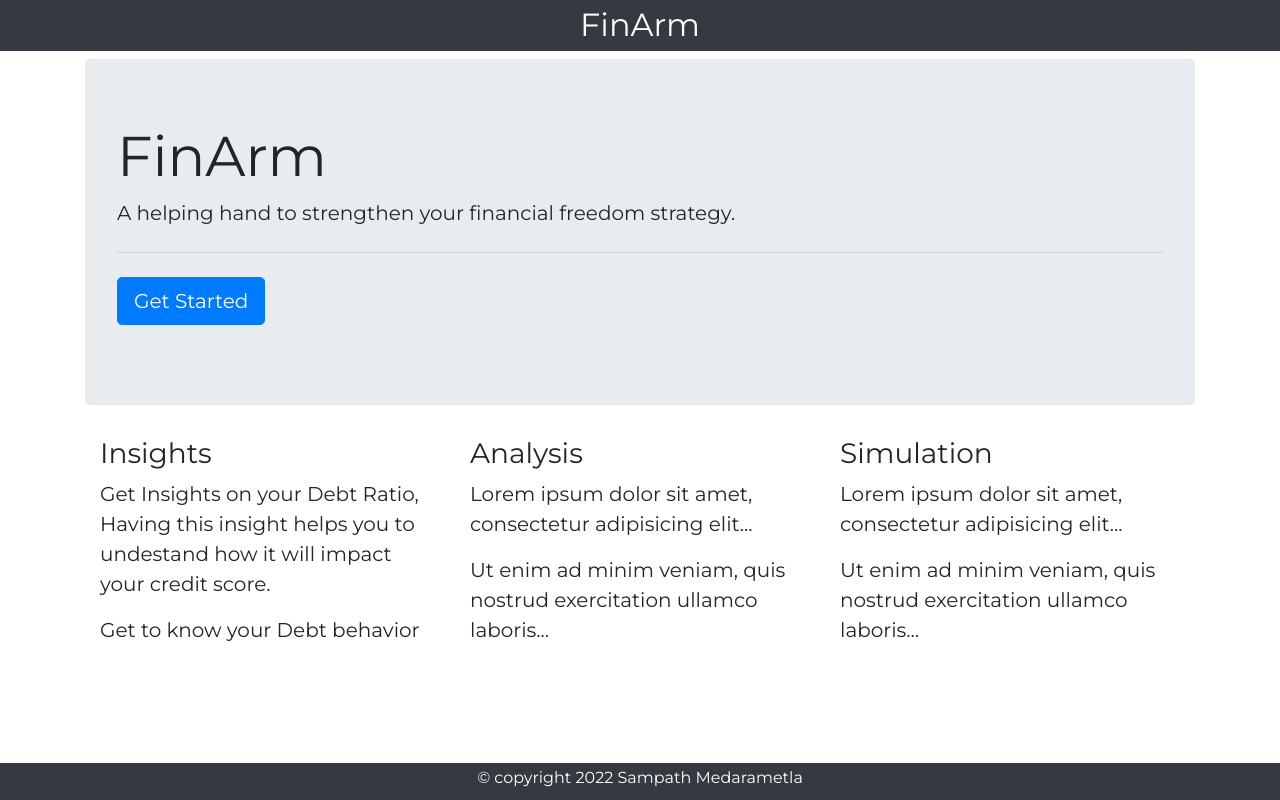
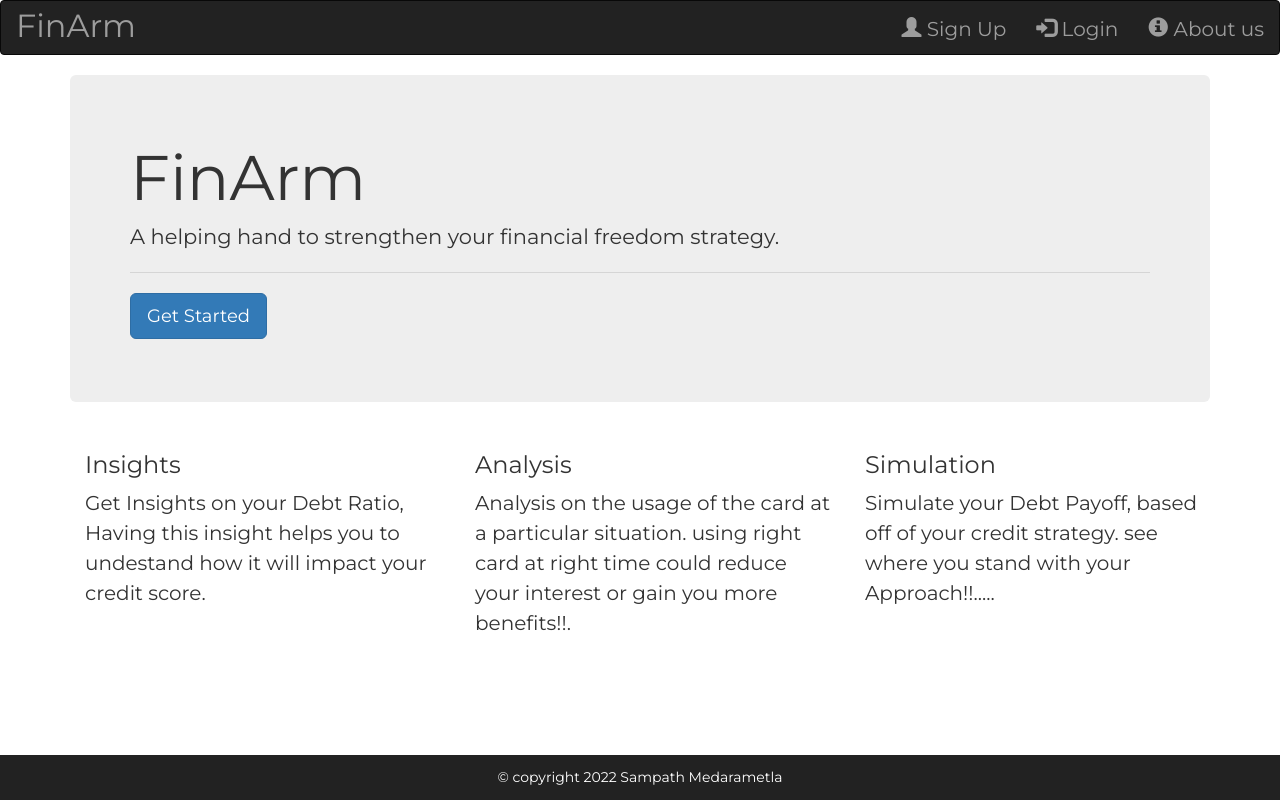
Before and after one commit to iamSampath/finarm, a Flask app: page / in a window 1280 px wide. Run offline with Flask 2, Linux system fonts and the light colour scheme; some libraries are stand-ins or nearby versions.

Commit message:
updated navbar

```diff
--- a/static/style.css
+++ b/static/style.css
@@ -17,4 +17,6 @@ body{
   width: 100%;
   color: white;
   text-align: center;
+  background-color: #222;
+  font: 20px Montserrat, sans-serif;
 }
--- a/templates/index.html
+++ b/templates/index.html
@@ -18,17 +18,14 @@
       <div class="col-sm-4">
         <h3>Insights</h3>
         <p>Get Insights on your Debt Ratio, Having this insight helps you to undestand how it will impact your credit score.</p>
-        <p>Get to know your Debt behavior</p>
       </div>
       <div class="col-sm-4">
         <h3>Analysis</h3>
-        <p>Lorem ipsum dolor sit amet, consectetur adipisicing elit...</p>
-        <p>Ut enim ad minim veniam, quis nostrud exercitation ullamco laboris...</p>
+        <p>Analysis on the usage of the card at a particular situation. using right card at right time could reduce your interest or gain you more benefits!!.</p>
       </div>
       <div class="col-sm-4">
         <h3>Simulation</h3>
-        <p>Lorem ipsum dolor sit amet, consectetur adipisicing elit...</p>
-        <p>Ut enim ad minim veniam, quis nostrud exercitation ullamco laboris...</p>
+        <p>Simulate your Debt Payoff, based off of your credit strategy. see where you stand with your Approach!!.....</p>
       </div>
     </div>
   </div>
--- a/templates/layout.html
+++ b/templates/layout.html
@@ -3,28 +3,39 @@
     <head>
         <meta charset="utf-8">
         <meta name="viewport" content="initial-scale=1, width=device-width">
-        <!-- http://getbootstrap.com/docs/5.1/ -->
-        <link type="text/css" rel="stylesheet" href="https://cdn.jsdelivr.net/npm/bootstrap@4.0.0/dist/css/bootstrap.min.css" integrity="sha384-Gn5384xqQ1aoWXA+058RXPxPg6fy4IWvTNh0E263XmFcJlSAwiGgFAW/dAiS6JXm" crossorigin="anonymous">
+        <link rel="stylesheet" href="https://maxcdn.bootstrapcdn.com/bootstrap/3.4.1/css/bootstrap.min.css">
+        <script src="https://ajax.googleapis.com/ajax/libs/jquery/3.6.0/jquery.min.js"></script>
+        <script src="https://maxcdn.bootstrapcdn.com/bootstrap/3.4.1/js/bootstrap.min.js"></script>
         <link href="https://fonts.googleapis.com/css?family=Montserrat" rel="stylesheet">
         <link rel="stylesheet" type="text/css" href="/static/style.css">
+
         <title>{% block title %}{% endblock %}</title>
     </head>
     <body>
-        <div class="bg-dark">
-            <h2 align="center" class="whitefont">
-                FinArm
-            </h2>
-        </div>
+        <nav class="navbar navbar-inverse">
+          <div class="container-fluid">
+            <div class="navbar-header">
+                <a class="navbar-brand" href="#" style="font-size:xx-large">FinArm</a>
+            </div>
+            <ul class="nav navbar-nav navbar-right">
+                <li><a href="#"><span class="glyphicon glyphicon-user"></span> Sign Up</a></li>
+                <li><a href="#"><span class="glyphicon glyphicon-log-in"></span> Login</a></li>
+                <li><a href="#"><span class="glyphicon glyphicon-info-sign"></span> About us</a></li>
+            </ul>
+          </div>
+        </nav>
+
         <div class="container container-fluid wrapper">
             {% block main %}{% endblock %}
         </div>
-        <div class="bg-dark footer">
-            <h6 align="center">
+
+
+        <div class="footer">
+            <h5 align="center">
                 &copy; copyright 2022 Sampath Medarametla
-            </h6>
+            </h5>
         </div>
-        <script src="https://code.jquery.com/jquery-3.2.1.slim.min.js" integrity="sha384-KJ3o2DKtIkvYIK3UENzmM7KCkRr/rE9/Qpg6aAZGJwFDMVNA/GpGFF93hXpG5KkN" crossorigin="anonymous"></script>
-        <script src="https://cdn.jsdelivr.net/npm/popper.js@1.12.9/dist/umd/popper.min.js" integrity="sha384-ApNbgh9B+Y1QKtv3Rn7W3mgPxhU9K/ScQsAP7hUibX39j7fakFPskvXusvfa0b4Q" crossorigin="anonymous"></script>
-        <script src="https://cdn.jsdelivr.net/npm/bootstrap@4.0.0/dist/js/bootstrap.min.js" integrity="sha384-JZR6Spejh4U02d8jOt6vLEHfe/JQGiRRSQQxSfFWpi1MquVdAyjUar5+76PVCmYl" crossorigin="anonymous"></script>
+
+       </body>
     </body>
 </html>
```
